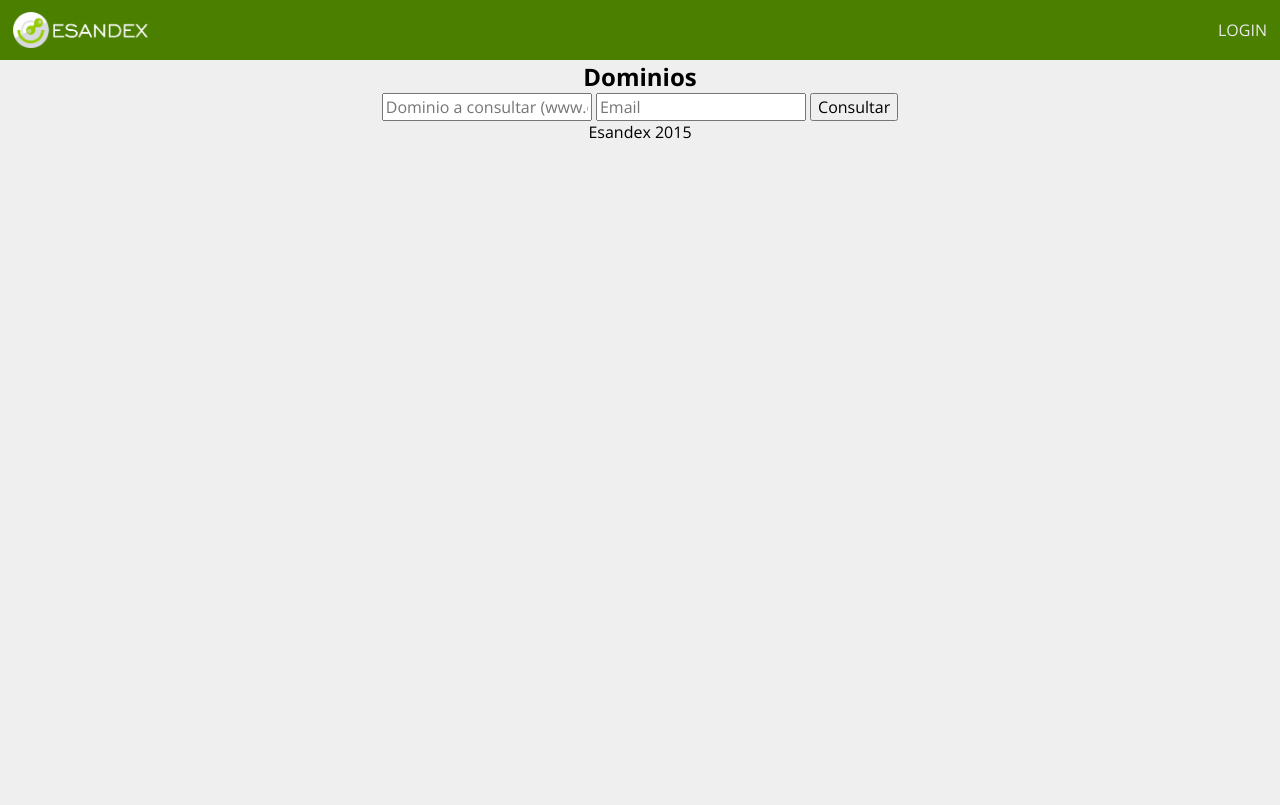
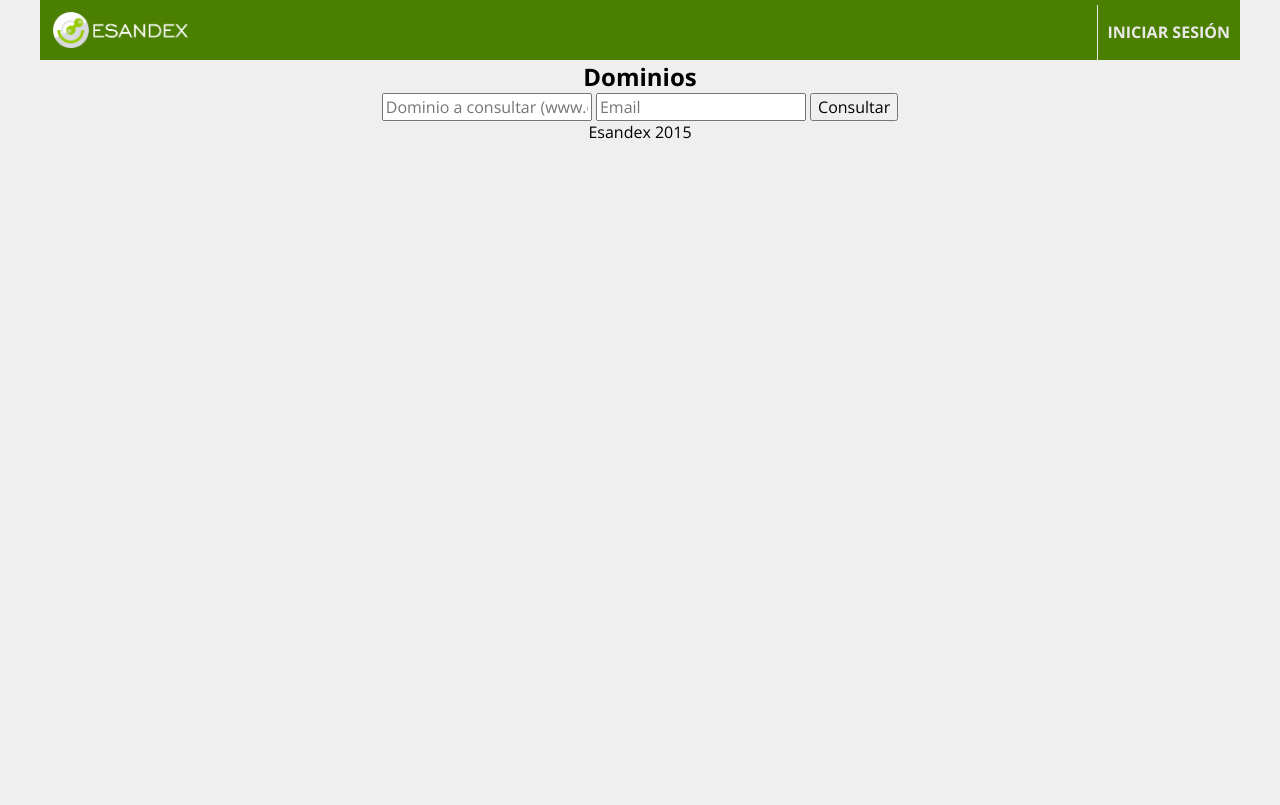
Before and after one commit to burngeek8/esandex, a PHP site: page /prueba in a window 1280 px wide. After the commit the page ends 139 px from the top, so only its background shows below. Run offline with PHP 8.4, Linux system fonts and the light colour scheme.

Commit message:
estilos header

```diff
--- a/css/main.css
+++ b/css/main.css
@@ -1,18 +1,15 @@
 *{margin: 0;}
-html
-{
-    height: 100%
-}
 body
 {
+	border-top: 5px #4B7F00 solid;
 	font-family: 'Open Sans', sans-serif;
-	border-top: 5px #4B7F00 solid;
 	font-size: 16px;
 	text-align: center;
+    background-color: #efefef;
     height: 100%;
-    margin: 0;
+    margin: 0 auto;
+    max-width: 1200px;
     padding: 0;
-    background-color: #efefef;
 }
 h1
 {
@@ -40,18 +37,26 @@ header nav ul
 header nav ul li
 {
 	display: inline-block;
+	font-weight: bold;
 }
 header nav ul li a
 {
-	height: 50px;
-	line-height: 50px;
-	width: 75px;
+	height: 55px;
+	line-height: 55px;
+	padding: 0 10px;
 	color: #e9e9e9;
 	text-decoration: none;
 	text-transform: uppercase;
 	display: block;
 	text-align: center;
+	border-left: 1px outset #e9e9e9;
 }
+header nav ul li a:hover
+{
+	background-color: #c0d787;
+	color: rgba(85,85,85,.7);
+}
+
 header .logo
 {
 	height: 50px;
--- a/views/prueba.tpl.php
+++ b/views/prueba.tpl.php
@@ -20,7 +20,7 @@
 		<nav>
 			<ul>
 				<li>
-					<a href="login">Login</a>
+					<a href="login">Iniciar Sesión</a>
 				</li>
 			</ul>
 		</nav>
```
